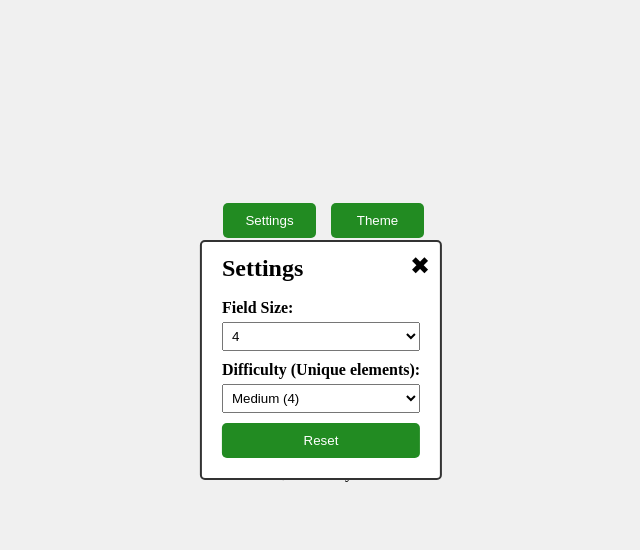
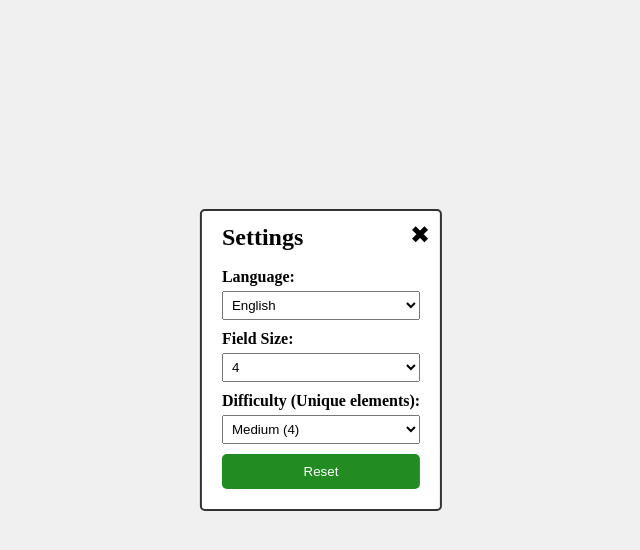
Before and after one commit to l10yd/MemoryPairGame, a React (Vite) app: page / in a window 1280 px wide. Both pictures are taken after a click on the button "Settings". Shown: the top 550 px of the page, without its empty margins (319-959 px from the left). Built offline with nearby package versions, Linux system fonts and the light colour scheme.

Commit message:
reworked file structure, added localStorage + localization (rus)

```diff
--- a/src/App.css
+++ b/src/App.css
@@ -1,5 +1,5 @@
 /* app.css
-добавить: картинки вместо цифр, звуки, темную тему, изменить оформление
+добавить: картинки вместо цифр(v), звуки, темную тему, изменить оформление
 */
 body {
   margin: 0;
@@ -22,8 +22,8 @@ body {
 
 
 .tile {
-  width: 50px;
-  height: 50px;
+  width: 40px;
+  height: 40px;
   border: 1px solid #ccc;
   border-radius: 10px;
   background-color: transparent;
@@ -147,5 +147,4 @@ button:active {
   padding: 10px;
   margin: auto;
   boxSizing: border-box;
-  zIndex: 1;
 }
--- a/src/App.jsx
+++ b/src/App.jsx
@@ -1,99 +1,52 @@
 import React, { useState, useEffect } from "react";
+import difficulties from "./Difficulties"; //уровни сложности
+import pictures from "./Pictures"; //картинки, по 16 на каждую тему
+import messages from "./Messages"; //сообщения об успехе или ошибке
+import { shuffleArray, shufflePictures, generateNewGrid } from "./GameUtils"; //функции для генерации игрового поля и перемешивания картинок
 import './App.css';
 
-//уровни сложности, используются при рендере настроек (селекторов)
-//и при генерации игрового поля
-const difficulties = {
-  "4": {
-    Easy: 2,
-    Medium: 4,
-    Hard: 8,
+const languages = {
+  english: {
+    settings: 'Settings',
+    theme: 'Theme',
+    fieldSize: 'Field Size',
+    fieldSizeMsg: "Size",
+    difficulty: 'Difficulty (Unique elements)',
+    difficultyMsg: 'Difficulty',
+    reset: 'Reset',
+    language: "Language",
+    name: "English",
+    currentThemeMsg: "Current theme: ",
   },
-  "6": {
-    Easy: 4,
-    Medium: 6,
-    Hard: 9,
+  russian: {
+    settings: 'Настройки',
+    theme: 'Тема',
+    fieldSize: 'Размер поля',
+    fieldSizeMsg: "Поле",
+    difficulty: 'Сложность (Уникальные элементы)',
+    difficultyMsg: 'Сложность',
+    reset: 'Сброс',
+    language: "Язык",
+    name: "Русский",
+    currentThemeMsg: "Выбрана тема: ",
   },
-  "8": {
-    Easy: 4,
-    Medium: 8,
-    Hard: 16,
-  },
-  /*"10": {
-    Easy: 5,
-    Medium: 10,
-    Hard: 25,
-  }*/
 };
 
-//Темы из 16 картинок, будут отображаться по индексу вместо чисел grid
-const pictures = {
-  Fruits: ["🍎", "🍌", "🍇", "🍓", "🍊", "🍉", "🍍", "🥭", "🥑", "🍒", "🥝", "🍈", "🍑", "🍋", "🥥", "🍏"],
-  Cars: ["🚗", "🚕", "🚙", "🏎️", "🚓", "🚑", "🚒", "🚐", "🚚", "🚛", "🚜", "🛵", "🏍️", "🚲", "🛴", "🚍"],
-  Nature: ["🌿", "🌲", "🌹", "🌻", "🌷", "🌸", "🍁", "🌺", "🌼", "🍂", "🍀", "🍄", "🍃", "🌳", "🌰", "🏞️"],
-  Animals: ["🐶", "🐱", "🐭", "🐹", "🐰", "🦊", "🐻", "🐨", "🐯", "🦁", "🐮", "🐷", "🐸", "🐵", "🐔", "🦆"],
-  Emojis: ["😃", "😍", "🤣", "😎", "😁", "😄", "😅", "😆", "😂", "😊", "😇", "🥰", "😋", "🤩", "🤗", "🙂"],
-  Sports: ["⚽", "🏀", "🏈", "⚾", "🎾", "🏐", "🏉", "🎱", "🏓", "🏸", "🥊", "🏹", "🎿", "🏂", "🪁", "🏋️"],
-}
-
-//генерирует новую сетку клеток на основе длины строки и сложности из gameStats
-const generateNewGrid = (arraySize, difficulty) => {
-
-  //перемешивает значения одномерного массива и возвращает матрицу на основе rowLength
-  function shuffleMatrix(arr, rowLength) {
-    const shuffled = [...arr];
-    //перемешиваем одномерный массив
-    for (let i = shuffled.length - 1; i > 0; i--) {
-      const j = Math.floor(Math.random() * (i + 1));
-      [shuffled[i], shuffled[j]] = [shuffled[j], shuffled[i]];
-    }
-
-    const shuffledMatrix = [];
-    //нарезаем перемешанный одномерный массив равномерными частями и наполняем двумерный массив
-    for (let i = 0; i < arr.length / rowLength; i++) {
-      shuffledMatrix.push(shuffled.slice(i * rowLength, (i + 1) * rowLength));
-    }
-
-    return shuffledMatrix;
-  }
-
-//количество уникальных элементов (ребро) берется из объекта difficulties
-  const edge = difficulties[arraySize.toString()][difficulty];
-
-  //на основе ребра заполяем одномерный массив от 1 до длины ребра
-  const values = Array.from({ length: edge }, (_, index) => index + 1);
-  const pairedValues = [];
-  //дублируем этот одномерный массив, пока кол-во элементов не будет равно площади квадрата
-  while (pairedValues.length < arraySize * arraySize) {
-    pairedValues.push(...values);
-  }
-  //перемешиваем одномерный массив и получаем двумерный
-  const shuffledValues = shuffleMatrix(pairedValues, arraySize);
-  //добавляем в него флаги hidden, получается основа для игровой сетки
-  const initialGrid = shuffledValues.map(row =>
-      row.map(value => ({
-        hidden: true,
-        value: value,
-      }))
-    );
-
-  return initialGrid;
-
-}
 
 export default function App() {
 
   const [showSettings, setShowSettings] = useState(false);
-  const [grid, setGrid] = useState(generateNewGrid(4,"Medium"));
+  const [grid, setGrid] = useState([]);
   const [gameStats, setGameStats] = useState({
-      firstSelected: null, //запоминаем последние две открытые клетки
+    firstSelected: null,
     secondSelected: null,
-      block: false, //для пауз, блокирует нажатия на клетки
-    gridSize: 4, //размер поля - N*N
-    difficulty: "Medium",
-    theme: "Fruits",
-    tileCounter: 0, //счетчик открытых клеток, при gridSize*gridSize - победа
+    block: false,
+    gridSize: 4,
+    difficulty: 'Medium',
+    theme: 'Fruits',
+    tileCounter: 0,
   });
+
   //временные значения для окна настроек
   const [tempGameStats, setTempGameStats] = useState({
     gridSize: gameStats.gridSize,
@@ -101,6 +54,50 @@ export default function App() {
   })
   //текст под игровой сеткой выводится
   const [displayText, setDisplayText] = useState(`Size: ${gameStats.gridSize}x${gameStats.gridSize}, Difficulty: ${gameStats.difficulty}.`);
+  //картинки хранятся в отдельном объекте, но будут перемешиватсья при ресете
+  const [pics, setPics] = useState([]);
+  //смена языка
+  const [currentLanguage, setCurrentLanguage] = useState('english');
+
+  //для смены языка
+  const toggleLanguage = (lang) => {
+    setCurrentLanguage(lang);
+    localStorage.setItem('language', lang);
+  };
+
+  useEffect(() => {
+    const savedPictures = JSON.parse(localStorage.getItem('pics'));
+    if(savedPictures) {
+      setPics(savedPictures)
+    }
+    else {
+      const pics = shufflePictures(pictures);
+      setPics(pics);
+      localStorage.setItem('pics', JSON.stringify(pics));
+    }
+    // Получаем и устанавливаем grid из localStorage
+    const savedGrid = JSON.parse(localStorage.getItem('grid'));
+    if (savedGrid) {
+      setGrid(savedGrid);
+    } else {
+      const newGrid = generateNewGrid(4, 'Medium');
+      setGrid(newGrid);
+      localStorage.setItem('grid', JSON.stringify(newGrid));
+    }
+
+    // Получаем и устанавливаем gameStats из localStorage
+    const savedGameStats = JSON.parse(localStorage.getItem('gameStats'));
+    if (savedGameStats) {
+      //блок снимаем на всякий случай
+      setGameStats((prevGameStats) => ({ ...savedGameStats, block: false }));
+    }
+//загрузка языка
+    const savedLanguage = localStorage.getItem('language');
+    if(savedLanguage) {
+      setCurrentLanguage(savedLanguage);
+    }
+
+  }, []);
 
   //перезагрузка игры с сохранением настроек
   const gameReset = () => {
@@ -118,8 +115,15 @@ export default function App() {
       difficulty: newDifficulty,
     }));
 
-    setGrid(generateNewGrid(newGridSize, newDifficulty));
-    setDisplayText(`Size: ${newGridSize}x${newGridSize}, Difficulty: ${newDifficulty}.`);
+    localStorage.setItem('gameStats', JSON.stringify(gameStats));
+
+    const newGrid = generateNewGrid(newGridSize, newDifficulty);
+    setGrid(newGrid);
+    localStorage.setItem('grid', JSON.stringify(newGrid));
+
+    setDisplayText(`${languages[currentLanguage].fieldSizeMsg}: ${newGridSize}x${newGridSize}, ${languages[currentLanguage].difficultyMsg}: ${newDifficulty}.`);
+    //перемешиваем картинки при перезапуске
+    setPics(shufflePictures(pictures));
     //окно настроек закрываем
     setShowSettings(false);
   }
@@ -131,6 +135,7 @@ export default function App() {
       const updatedGrid = [...grid];
       updatedGrid[rowIndex][colIndex] = { ...updatedGrid[rowIndex][colIndex], hidden: false };
       setGrid(updatedGrid);
+      localStorage.setItem('grid', JSON.stringify(updatedGrid));
 
       if (gameStats.firstSelected === null) {
         //выбрана первая ячейка
@@ -139,6 +144,7 @@ export default function App() {
         //выбрана вторая ячейка
         setGameStats(prevGameStats => ({ ...prevGameStats, secondSelected: { rowIndex, colIndex } }));
       }
+      localStorage.setItem('gameStats', JSON.stringify(gameStats));
     }
   };
 
@@ -155,17 +161,28 @@ export default function App() {
       if (firstCell.value === secondCell.value) {
         // Совпадение
         setGameStats(prevGameStats => ({ ...prevGameStats, tileCounter: prevGameStats.tileCounter+2 }));
-        setDisplayText("Nice!");
+        localStorage.setItem('gameStats', JSON.stringify(gameStats));
+        //выбирает случайное значение из объекта messages в соответствии с выбранным языком
+        const randomSuccessMessage =
+          messages[currentLanguage].Success[Math.floor(Math.random() * messages[currentLanguage].Success.length)];
+        setDisplayText(randomSuccessMessage);
+
       //иначе - блокирует игру на таймаут, потом закрывает эти 2 клетки обратно
       } else {
-        setDisplayText("Oof..");
+        //выбирает случайное значение из объекта messages в соответствии с выбранным языком
+        const randomErrorMessage =
+          messages[currentLanguage].Error[Math.floor(Math.random() * messages[currentLanguage].Error.length)];
+        setDisplayText(randomErrorMessage);
         //блок игры
         setGameStats(prevGameStats => ({ ...prevGameStats, block: true }));
+        localStorage.setItem('gameStats', JSON.stringify(gameStats));
         setTimeout(() => {
           //прячет клетки
           firstCell.hidden = true;
           secondCell.hidden = true;
-          setGrid([...grid]);
+          const newGrid = [...grid]
+          setGrid(newGrid);
+          localStorage.setItem('grid', JSON.stringify(newGrid));
           setGameStats(prevGameStats => ({
             ...prevGameStats,
             //сброс 2х выбранных клеток
@@ -174,6 +191,7 @@ export default function App() {
             //разблокирует игру
             block: false
           }));
+          localStorage.setItem('gameStats', JSON.stringify(gameStats));
         }, 1000);
       }
       // сброс клеток в любом случае
@@ -182,6 +200,7 @@ export default function App() {
         firstSelected: null,
         secondSelected: null
       }));
+      localStorage.setItem('gameStats', JSON.stringify(gameStats));
     }
   }, [grid]);
 
@@ -205,45 +224,51 @@ export default function App() {
     const nextThemeIndex = (currentThemeIndex + 1) % totalThemes; // переход к следующей теме
     const nextTheme = themes[nextThemeIndex];
 
-    setDisplayText(`Current theme: ${nextTheme}`);
+    setDisplayText(`${languages[currentLanguage].currentThemeMsg}${nextTheme}`);
     setGameStats(prevGameStats => ({ ...prevGameStats, theme: nextTheme }));
+    localStorage.setItem('gameStats', JSON.stringify(gameStats));
   };
 
   return (
     <div>
 
       <div id="button-container" style={{ display: "flex" }}>
-      {/* кнопка для открытия окна настроек */}
         <button id="settings-button" onClick={() => {
-      //открывает окно, запоминает временные настройки, блокирует игру
           setShowSettings(!showSettings);
           setTempGameStats({ gridSize: gameStats.gridSize, difficulty: gameStats.difficulty });
           setGameStats(prevGameStats => ({ ...prevGameStats, block: !prevGameStats.block }));
         }}>
-      Settings
+          {languages[currentLanguage].settings}
         </button>
 
-      {/* кнопка для смены темы */}
         <button id="theme-button" onClick={() => changeTheme()}>
-      Theme
+          {languages[currentLanguage].theme}
         </button>
       </div>
 
-      {/* всплывающее окно настроек */}
       {showSettings && (
         <div className="settings-dialog">
           <div className="settings-header">
             <span className="close-button" onClick={() => {
-          //кнока закрыть закрывает окно и разблокирует игру
               setShowSettings(false);
               setGameStats(prevGameStats => ({ ...prevGameStats, block: false }));
             }}>
               &#10006;
             </span>
-          <h2>Settings</h2>
+            <h2>{languages[currentLanguage].settings}</h2>
           </div>
-          <label>Field Size:</label>
-          {/* селектор размера поля */}
+          <label>{languages[currentLanguage].language}:</label>
+          <select
+            value={currentLanguage}
+            onChange={(e) => toggleLanguage(e.target.value)}
+          >
+            {Object.keys(languages).map((lang, index) => (
+              <option key={index} value={lang}>
+                {languages[lang].name}
+              </option>
+            ))}
+          </select>
+          <label>{languages[currentLanguage].fieldSize}:</label>
           <select
             value={tempGameStats.gridSize}
             onChange={(event) => {
@@ -258,8 +283,7 @@ export default function App() {
               </option>
             ))}
           </select>
-          <label>Difficulty (Unique elements):</label>
-          {/* селектор сложности - количества уникальных элементов */}
+          <label>{languages[currentLanguage].difficulty}:</label>
           <select
             value={tempGameStats.difficulty}
             onChange={(event) => {
@@ -270,7 +294,6 @@ export default function App() {
               }));
             }}
           >
-            {/* маппим опции в селекте через объект difficulties */}
             {Object.keys(difficulties[tempGameStats.gridSize.toString()]).map(
               (difficulty, index) => (
                 <option key={index} value={difficulty}>
@@ -281,7 +304,6 @@ export default function App() {
             )}
           </select>
 
-          {/* кнопка Reset */}
           <button onClick={() => {
             setGameStats({
               ...gameStats,
@@ -290,14 +312,12 @@ export default function App() {
             });
             gameReset();
           }}>
-          Reset
+            {languages[currentLanguage].reset}
           </button>
         </div>
       )}
 
-      <div>
-
-      {/* основное игровое поле */}
+      <div style={{}}>
 
         {grid.map((rowArr, rowIndex) => (
           <div key={rowIndex} style={{ display: "flex" }}>
@@ -308,20 +328,19 @@ export default function App() {
                 onClick={() => !gameStats.block && onClickTile(rowIndex, colIndex)}
               >
                 <div className="tile-picture" style={{opacity: cell.hidden ? 0 : 1}}>
-              {cell.hidden ? null : pictures[gameStats.theme][cell.value-1]}
+                  {cell.hidden ? null : pics[gameStats.theme][cell.value-1]}
                 </div>
               </div>
             ))}
           </div>
         ))}
+
       </div>
-
 
       <div className="display-text">
         {displayText}
       </div>
 
-
     </div>
   );
 }
--- /dev/null
+++ b/src/Difficulties.jsx
@@ -0,0 +1,26 @@
+//уровни сложности, используются при рендере настроек (селекторов)
+//и при генерации игрового поля
+const difficulties = {
+  "4": {
+    Easy: 2,
+    Medium: 4,
+    Hard: 8,
+  },
+  "6": {
+    Easy: 4,
+    Medium: 6,
+    Hard: 9,
+  },
+  "8": {
+    Easy: 4,
+    Medium: 8,
+    Hard: 16,
+  },
+  /*"10": {
+    Easy: 5,
+    Medium: 10,
+    Hard: 25,
+  }*/
+};
+
+export default difficulties;
--- /dev/null
+++ b/src/GameUtils.jsx
@@ -0,0 +1,62 @@
+import difficulties from "./Difficulties";
+
+//вспомогательные функции
+
+//перемешивает одномерный массив, используется в shufflePictures и shuffleMatrix
+const shuffleArray = (arr) => {
+  const shuffled = [...arr];
+  for (let i = shuffled.length - 1; i > 0; i--) {
+    const j = Math.floor(Math.random() * (i + 1));
+    [shuffled[i], shuffled[j]] = [shuffled[j], shuffled[i]];
+  }
+  return shuffled;
+}
+
+//для перемешивания всех картинок, чтобы при перезапуске игры картинки не повторялись
+const shufflePictures = (pictures) => {
+  const shuffledPictures = {};
+  //проходим через все темы
+  for (const category in pictures) {
+    if (pictures.hasOwnProperty(category)) {
+      const originalPictures = pictures[category];
+      shuffledPictures[category] = shuffleArray(originalPictures);
+    }
+  }
+  return shuffledPictures;
+}
+
+//генерирует новую сетку клеток на основе длины строки и сложности из gameStats
+const generateNewGrid = (arraySize, difficulty) => {
+
+//количество уникальных элементов (ребро) берется из объекта difficulties
+  const edge = difficulties[arraySize.toString()][difficulty];
+
+  //на основе ребра заполяем одномерный массив от 1 до длины ребра
+  const values = Array.from({ length: edge }, (_, index) => index + 1);
+
+  //дублируем этот одномерный массив, пока кол-во элементов не будет равно площади квадрата
+  const pairedValues = [];
+  while (pairedValues.length < arraySize * arraySize) {
+    pairedValues.push(...values);
+  }
+  //перемешиваем одномерный массив
+  const shuffled = shuffleArray(pairedValues);
+  //нарезаем перемешанный одномерный массив равномерными частями и наполняем двумерный массив
+  const shuffledMatrix = [];
+  for (let i = 0; i < arraySize; i++) {
+    shuffledMatrix.push(shuffled.slice(i * arraySize, (i + 1) * arraySize));
+  }
+
+  //добавляем в него флаги hidden, получается основа для игровой сетки
+  const initialGrid = shuffledMatrix.map(row =>
+      row.map(value => ({
+        hidden: true,
+        value: value,
+      }))
+    );
+
+  return initialGrid;
+
+}
+
+export { shuffleArray, shufflePictures, generateNewGrid };
--- /dev/null
+++ b/src/Messages.jsx
@@ -0,0 +1,98 @@
+//в окне DisplayText после успеха или неудачи
+const messages = {
+  english: {
+    Success: [
+      "Nice!",
+      "Good Job!",
+      "Well Done!",
+      "Awesome!",
+      "Excellent!",
+      "Impressive!",
+      "Perfect!",
+      "Bravo!",
+      "Fantastic!",
+      "Terrific!",
+      "Great Work!",
+      "Superb!",
+      "Outstanding!",
+      "Incredible!",
+      "Amazing!",
+      "Splendid!",
+      "Marvelous!",
+      "Phenomenal!",
+      "Exceptional!",
+      "Remarkable!"
+    ],
+    Error: [
+      "Oof...",
+      "Try again",
+      "Oops!",
+      "Not quite",
+      "Keep trying",
+      "Nope",
+      "Missed it",
+      "Almost there",
+      "Give it another go",
+      "Not this time",
+      "Uh-oh",
+      "Close, but not quite",
+      "Better luck next time",
+      "You'll get it",
+      "That's not it",
+      "A minor setback",
+      "Try once more",
+      "Missed the mark",
+      "A little off",
+      "Keep practicing"
+    ],
+  },
+  russian: {
+    Success: [
+      "Отлично!",
+      "Хорошая работа!",
+      "Молодец!",
+      "Великолепно!",
+      "Превосходно!",
+      "Впечатляюще!",
+      "Прекрасно!",
+      "Браво!",
+      "Фантастически!",
+      "Замечательно!",
+      "Отличная работа!",
+      "Супер!",
+      "Выдающе!",
+      "Невероятно!",
+      "Удивительно!",
+      "Восхитительно!",
+      "Чудесно!",
+      "Изумительно!",
+      "Феноменально!",
+      "Исключительно!"
+    ],
+    Error: [
+      "Упс...",
+      "Попробуй еще раз",
+      "Ой...",
+      "Почти, но не совсем",
+      "Продолжай пытаться",
+      "Нет",
+      "Промахнулся",
+      "Почти получилось",
+      "Попробуй еще раз",
+      "Не в этот раз",
+      "Упс, ошибка",
+      "Близко, но не точно",
+      "Удачи в следующий раз",
+      "Ты справишься",
+      "Это не то",
+      "Маленькая неудача",
+      "Попробуй еще раз",
+      "Промахнулся",
+      "Немного мимо",
+      "Продолжай практиковаться"
+    ],
+  },
+};
+
+
+export default messages;
--- /dev/null
+++ b/src/Pictures.jsx
@@ -0,0 +1,19 @@
+//Темы из 16 картинок, будут отображаться по индексу вместо чисел grid
+const pictures = {
+  Fruits: ["🍎", "🍌", "🍇", "🍓", "🍊", "🍉", "🍍", "🥭", "🥑", "🍒", "🥝", "🍈", "🍑", "🍋", "🥥", "🍏"],
+  Cars: ["🚗", "🚕", "🚙", "🏎️", "🚓", "🚑", "🚒", "🚐", "🚚", "🚛", "🚜", "🛵", "🏍️", "🚲", "🛴", "🚍"],
+  Nature: ["🌿", "🌲", "🌹", "🌻", "🌷", "🌸", "🍁", "🌺", "🌼", "🍂", "🍀", "🍄", "🍃", "🌳", "🌰", "🏞️"],
+  Animals: ["🐶", "🐱", "🐭", "🐹", "🐰", "🦊", "🐻", "🐨", "🐯", "🦁", "🐮", "🐷", "🐸", "🐵", "🐔", "🦆"],
+  Emojis: ["😃", "😍", "🤣", "😎", "😁", "😄", "😅", "😆", "😂", "😊", "😇", "🥰", "😋", "🤩", "🤗", "🙂"],
+  Sports: ["⚽", "🏀", "🏈", "⚾", "🎾", "🏐", "🏉", "🎱", "🏓", "🏸", "🥊", "🏹", "🎿", "🏂", "🪁", "🏋️"],
+  Food: ["🍕", "🍔", "🍟", "🌭", "🍦", "🍩", "🍪", "🍰", "🥨", "🍗", "🍣", "🍞", "🍝", "🍯", "🍎", "🥦"],
+  Weather: ["☀️", "🌦️", "🌧️", "❄️", "🌪️", "🌈", "🌊", "🌬️", "⚡", "☔", "🌫️", "🌡️", "🌨️", "🌂", "🌫️", "🌥️"],
+  Sweets: ["🍫", "🍬", "🍭", "🍰", "🧁", "🍪", "🍩", "🍦", "🎂", "🍯", "🥤", "🥮", "🍧", "🍮", "🥛", "🍶"],
+  Сlothes: ["👚", "👕", "👖", "👔", "👗", "👙", "👘", "👠", "👡", "👢", "👞", "🥿", "🧦", "🧤", "🧣", "🧢"],
+  Spooky: ["⛓️", "⚰️", "👻", "👽", "😈", "☠️", "🕸️", "🔮", "🩸", "🕷️", "🖕", "🧿", "💀", "🤬", "🥃", "🧠"],
+  Horoscope: ["⛎", "♈", "♉", "♊", "♋", "♌", "♍", "♎", "♏", "♐", "♑", "♒", "♓", "☯️", "☪️", "☮️"],
+  "18+": ["🔞", "🚫", "🔥", "💋", "🍑", "🍆", "🖕", "🍒", "🤬", "🍌", "💦", "😉", "👙", "🍻", "🍷", "👨‍👨‍👦‍👦"],
+  Music: ["🎤", "🎧", "🎼", "🎹", "🥁", "🎷", "🎺", "🎸", "🪕", "🎻", "🎶", "🎵", "💃", "🎸", "🎛️", "🎚️"],
+}
+
+export default pictures;
```
Lines whose indentation alone changed are shown as unchanged.
